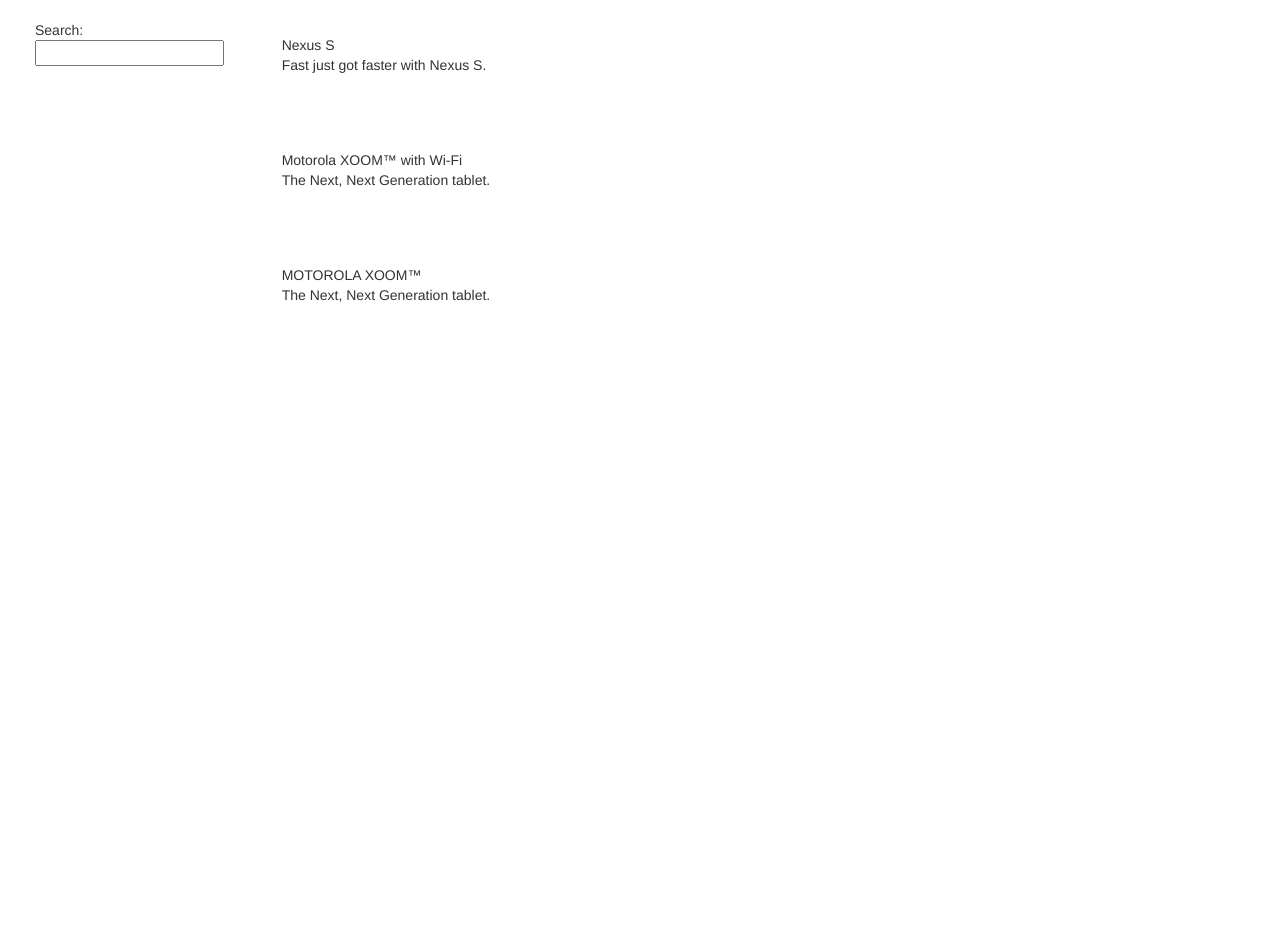
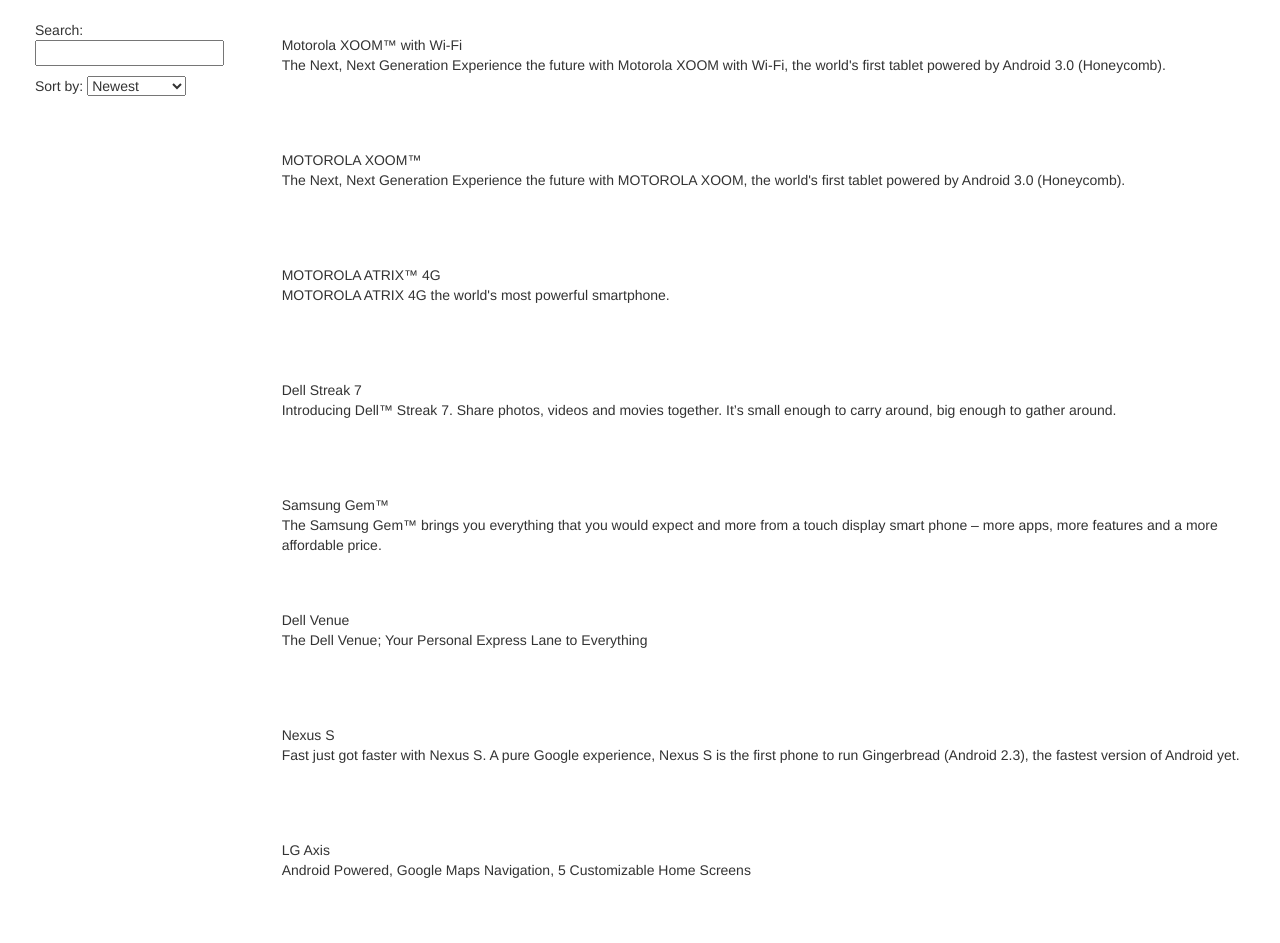
Before and after one commit to csjcode/angular2-phonecatalog, a website: page app/index.html in a window 1280 px wide. Shown: the top 943 px of the page. Before the commit the page ends 800 px from the top, so only its background shows below. Drawn offline with nearby package versions, Linux system fonts and the light colour scheme.

Commit message:
Data injection with JSON

```diff
--- a/app/phone-list/phone-list.component.js
+++ b/app/phone-list/phone-list.component.js
@@ -1,22 +1,15 @@
-'use strict';
-
-// Register `phoneList` component, along with its associated controller and template
 angular.
   module('phoneList').
   component('phoneList', {
     templateUrl: 'phone-list/phone-list.template.html',
-    controller: function PhoneListController() {
-      this.phones = [
-        {
-          name: 'Nexus S',
-          snippet: 'Fast just got faster with Nexus S.'
-        }, {
-          name: 'Motorola XOOM™ with Wi-Fi',
-          snippet: 'The Next, Next Generation tablet.'
-        }, {
-          name: 'MOTOROLA XOOM™',
-          snippet: 'The Next, Next Generation tablet.'
-        }
-      ];
-    }
+    controller: ['$http',
+      function PhoneListController($http) {
+        var self = this;
+        self.orderProp = 'age';
+
+        $http.get('phones/phones.json').then(function(response) {
+          self.phones = response.data;
+        });
+      }
+    ]
   });
--- a/app/phone-list/phone-list.template.html
+++ b/app/phone-list/phone-list.template.html
@@ -3,14 +3,25 @@
     <div class="col-md-2">
       <!--Sidebar content-->
 
-      Search: <input ng-model="$ctrl.query" />
+      <p>
+        Search:
+        <input ng-model="$ctrl.query">
+      </p>
+
+      <p>
+        Sort by:
+        <select ng-model="$ctrl.orderProp">
+          <option value="name">Alphabetical</option>
+          <option value="age">Newest</option>
+        </select>
+      </p>
 
     </div>
     <div class="col-md-10">
       <!--Body content-->
 
       <ul class="phones">
-        <li ng-repeat="phone in $ctrl.phones | filter:$ctrl.query">
+        <li ng-repeat="phone in $ctrl.phones | filter:$ctrl.query | orderBy:$ctrl.orderProp">
           <span>{{phone.name}}</span>
           <p>{{phone.snippet}}</p>
         </li>
@@ -19,3 +30,6 @@
     </div>
   </div>
 </div>
+
+
+<pre>{{$ctrl.phones | filter:$ctrl.query | orderBy:$ctrl.orderProp | json}}</pre>
```
Also changed, not shown: README.md.
